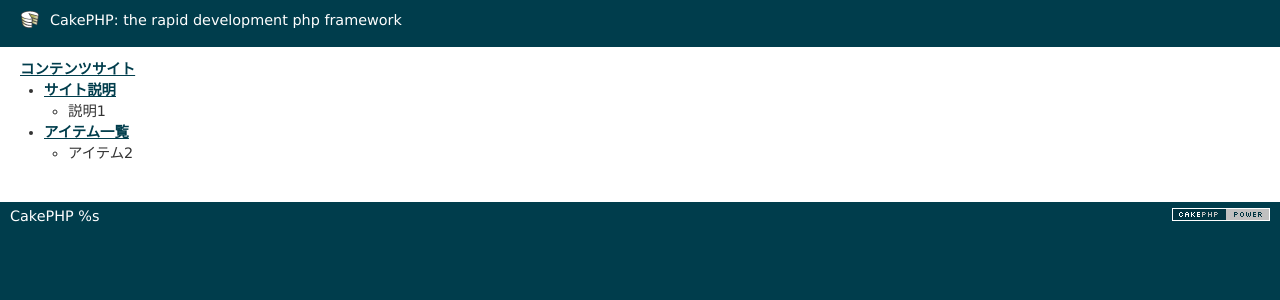
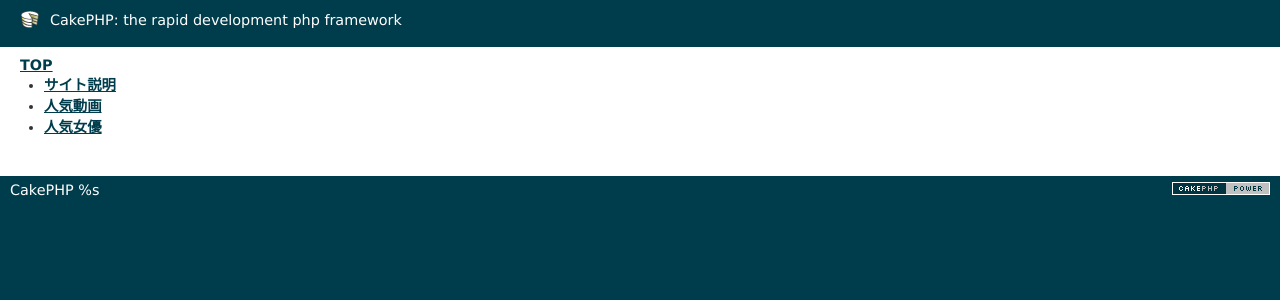
Before and after one commit to umanari145/contents, a CakePHP app: the page made by app/View/Elements/headnav.ctp in a window 1280 px wide. Shown: the top 300 px of the page. Run offline with PHP 8.4 and a stand-in for CakePHP, Linux system fonts and the light colour scheme; the template is opened without the code that fills it, so the values that code supplies are empty; some libraries are stand-ins or nearby versions.

Commit message:
UIの細部を変更

```diff
--- a/app/View/Elements/headnav.ctp
+++ b/app/View/Elements/headnav.ctp
@@ -1,8 +1,9 @@
-<nav class="navbar navbar-inverse  navbar-fixed-top">
+<nav class="navbar navbar-inverse  navbar-fixed-top ">
 	<div class="container">
+		<div class="row text-center">
 		    <div class="navbar-header">
 		    <?php
-			echo $this->Html->link ( 'コンテンツサイト',
+				echo $this->Html->link ( 'TOP',
 					'/items/index',
 					array('class'=>'navbar-brand')
 				 );
@@ -11,18 +12,20 @@
 
 			<ul class="nav navbar-nav">
 				<!-- サイト説明 -->
-			<li class="dropdown"><a href="#" class="dropdown-toggle" data-toggle="dropdown">サイト説明<b class="caret"></b></a>
-				<ul class="dropdown-menu">
-					<li>説明1</li>
-				</ul>
+				<li class="dropdown">
+					<a href="#" class="dropdown-toggle" data-toggle="dropdown">サイト説明</a>
 				</li>
 
-			<!-- アイテム一覧 -->
-			<li class="dropdown"><a href="#" class="dropdown-toggle " data-toggle="dropdown">アイテム一覧<b class="caret"></b></a>
-				<ul class="dropdown-menu">
-					<li>アイテム2</li>
-				</ul>
+				<!-- 人気動画 -->
+				<li class="dropdown">
+					<a href="#" class="dropdown-toggle " data-toggle="dropdown">人気動画</a>
+				</li>
+
+				<!-- 人気女優 -->
+				<li class="dropdown">
+					<a href="#" class="dropdown-toggle " data-toggle="dropdown">人気女優</a>
 				</li>
 			</ul>
 		</div>
+	</div>
 </nav>
--- a/app/View/Elements/leftnav.ctp
+++ b/app/View/Elements/leftnav.ctp
@@ -1,5 +1,5 @@
  <div class="row col-md-2">
-      <div class="sidebar-nav affix" role="complementary">
+      <div class="sidebar-nav">
         <ul class="nav">
           <li><a href="#">カテゴリ1</a></li>
           <li><a href="#">カテゴリ2</a></li>
```
Also changed, not shown: app/View/Elements/pager.ctp (added, +9 -0 lines), app/View/Elements/search.ctp (+5 -16 lines), app/View/Items/index.ctp (+4 -14 lines), app/webroot/css/bootstrap.css. Lines whose indentation alone changed are shown as unchanged.
